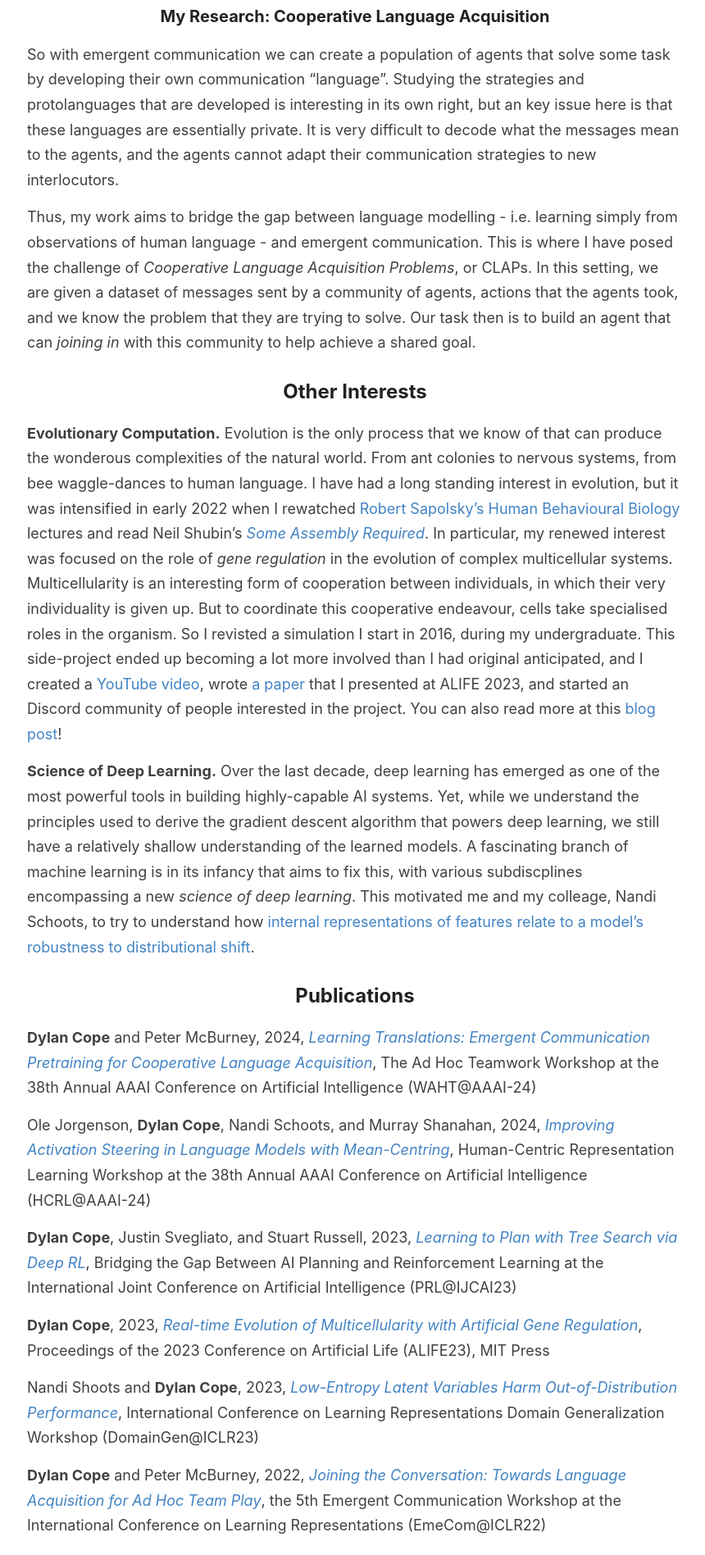
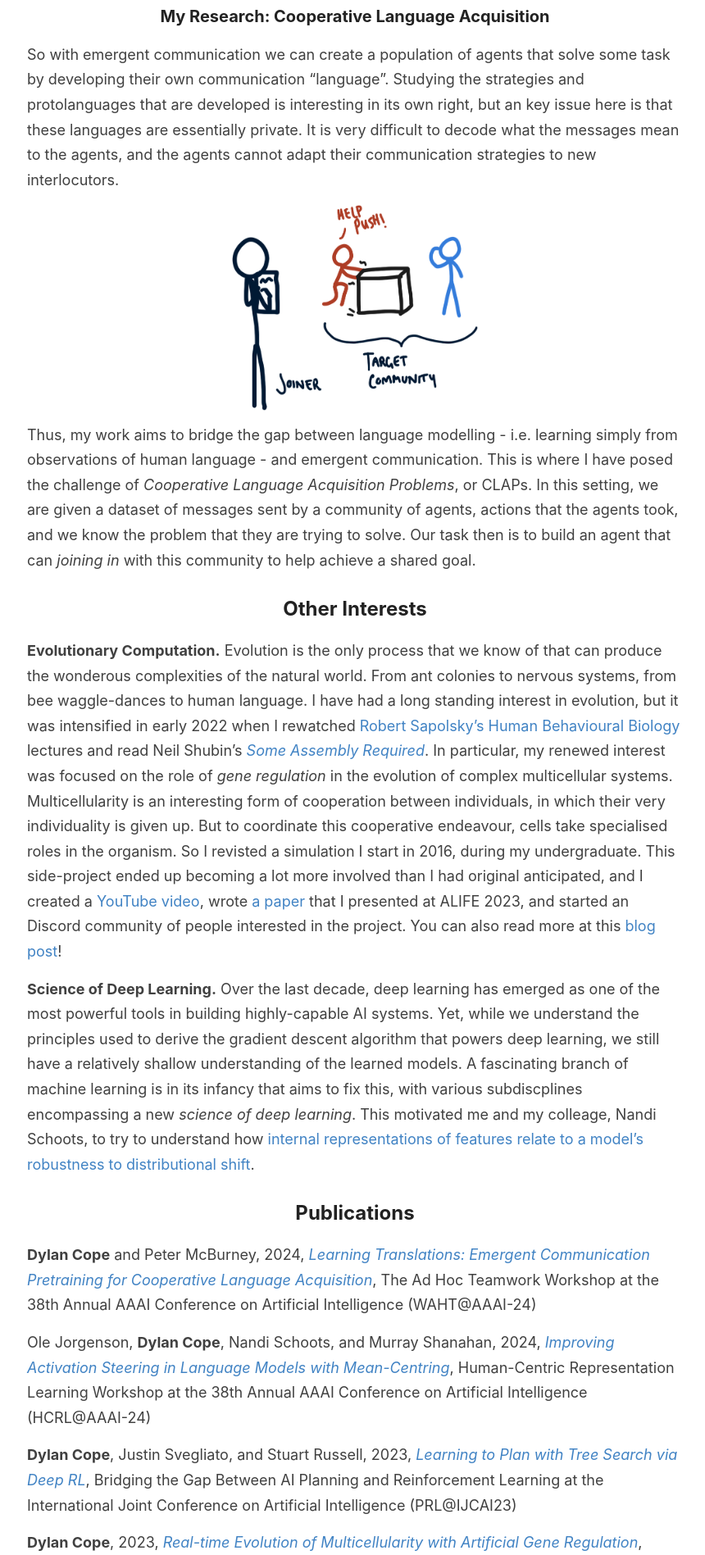
Before and after one commit to DylanCope/dylancope.github.io, a Jekyll site: the page built from index.md, in a window 1280 px wide. Shown: the part 2289-4186 px from the top of the page at 82% size, without its empty margins (207-1067 px from the left). Built offline with Jekyll 4.4.1, drawn with Linux system fonts in a browser that asks for light colours.

Commit message:
Update index.md

```diff
--- a/index.md
+++ b/index.md
@@ -42,6 +42,10 @@ We call the area of studying investigating this processes _Emergent Communicatio
 So with emergent communication we can create a population of agents that solve some task by developing their own communication "language".
 Studying the strategies and protolanguages that are developed is interesting in its own right, but an key issue here is that these languages are essentially private.
 It is very difficult to decode what the messages mean to the agents, and the agents cannot adapt their communication strategies to new interlocutors.
+
+<p align="center">
+<img src="./assets/clap-cartoon.png" width="300px" display="block" margin-left="auto" margin-right="auto" class="center"/>
+</p>
 
 Thus, my work aims to bridge the gap between language modelling - i.e. learning simply from observations of human language - and emergent communication.
 This is where I have posed the challenge of _Cooperative Language Acquisition Problems_, or CLAPs.
```
